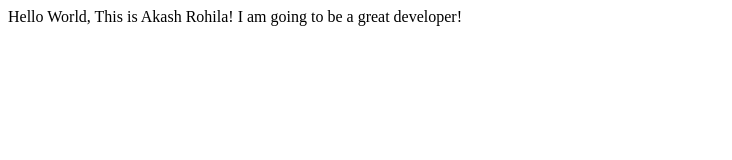
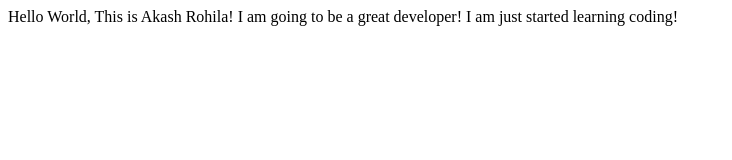
Before and after one commit to AkashRohila/AkashRohilaPortfolio, a plain HTML site: page index.html in a window 1280 px wide. Shown: the whole page, without its empty margins (0-732 px from the left). Drawn offline with Linux system fonts and the light colour scheme.

Commit message:
update: portfolio-Details

```diff
--- a/index.html
+++ b/index.html
@@ -10,5 +10,7 @@
     Hello World, This is Akash Rohila!
 
             I am going to be a great developer!
+
+            I am just started learning coding!
 </body>
 </html>
```
